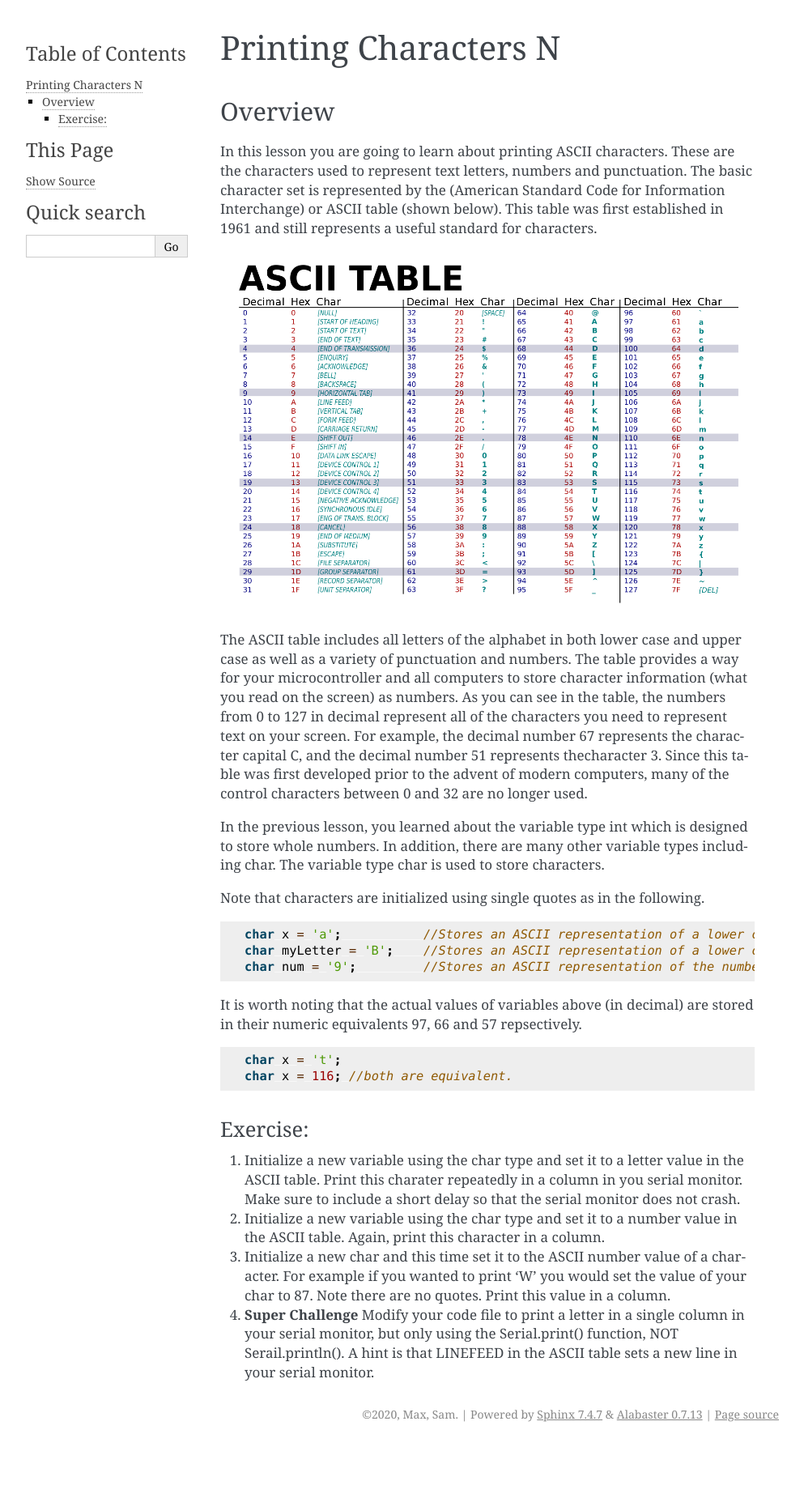
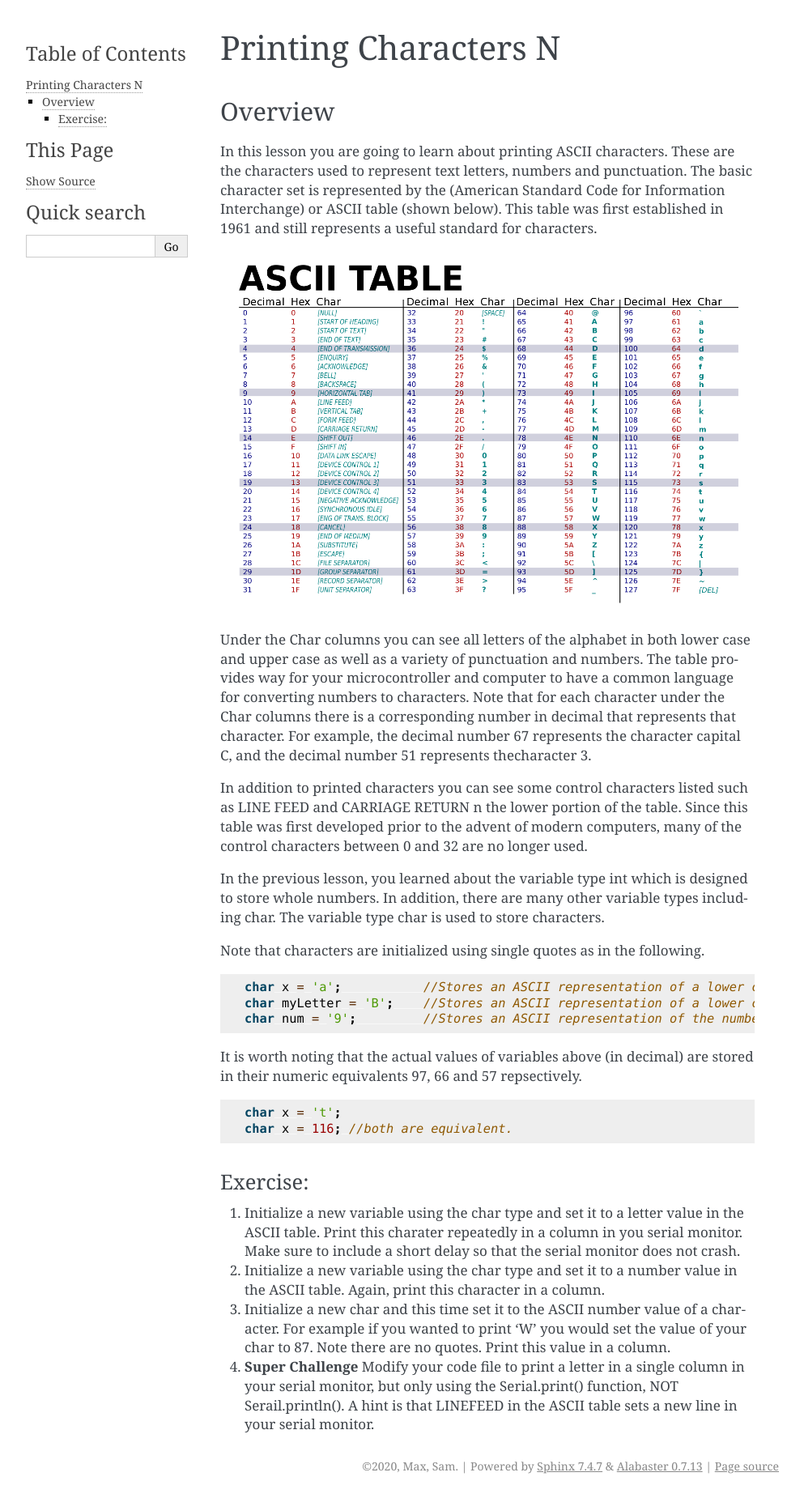
Before and after one commit to maxtkc/mvths-wiki, a Sphinx documentation site: the page built from docs/015a-printing-characters.rst, in a window 1280 px wide. Shown: the whole page at 81% size, without its empty margins (148-1141 px from the left). Built offline with Sphinx 7.4.7, drawn with Linux system fonts in a browser that asks for light colours; pages that are not in the unit, such as notebooks, are missing from menus; before the commit the page ends 1786 px from its top, so only the background shows below that.

Commit message:
Update 015a-printing-characters.rst

```diff
--- a/docs/015a-printing-characters.rst
+++ b/docs/015a-printing-characters.rst
@@ -9,7 +9,9 @@ In this lesson you are going to learn about printing ASCII characters. These are
 .. figure:: images/ascii_table.png
    :alt:
 
-The ASCII table includes all letters of the alphabet in both lower case and upper case as well as a variety of punctuation and numbers. The table provides a way for your microcontroller and all computers to store character information (what you read on the screen) as numbers. As you can see in the table, the numbers from 0 to 127 in decimal represent all of the characters you need to represent text on your screen. For example, the decimal number 67 represents the character capital C, and the decimal number 51 represents thecharacter 3. Since this table was first developed prior to the advent of modern computers, many of the control characters between 0 and 32 are no longer used.
+Under the Char columns you can see all letters of the alphabet in both lower case and upper case as well as a variety of punctuation and numbers.  The table provides way for your microcontroller and computer to have a common language for converting numbers to characters. Note that for each character under the Char columns there is a corresponding number in decimal that represents that character. For example, the decimal number 67 represents the character capital C, and the decimal number 51 represents thecharacter 3.
+
+In addition to printed characters you can see some control characters listed such as LINE FEED and CARRIAGE RETURN n the lower portion of the table. Since this table was first developed prior to the advent of modern computers, many of the control characters between 0 and 32 are no longer used.
 
 In the previous lesson, you learned about the variable type int which is designed to store whole numbers. In addition, there are many other variable types including char. The variable type char is used to store characters.
 
```
